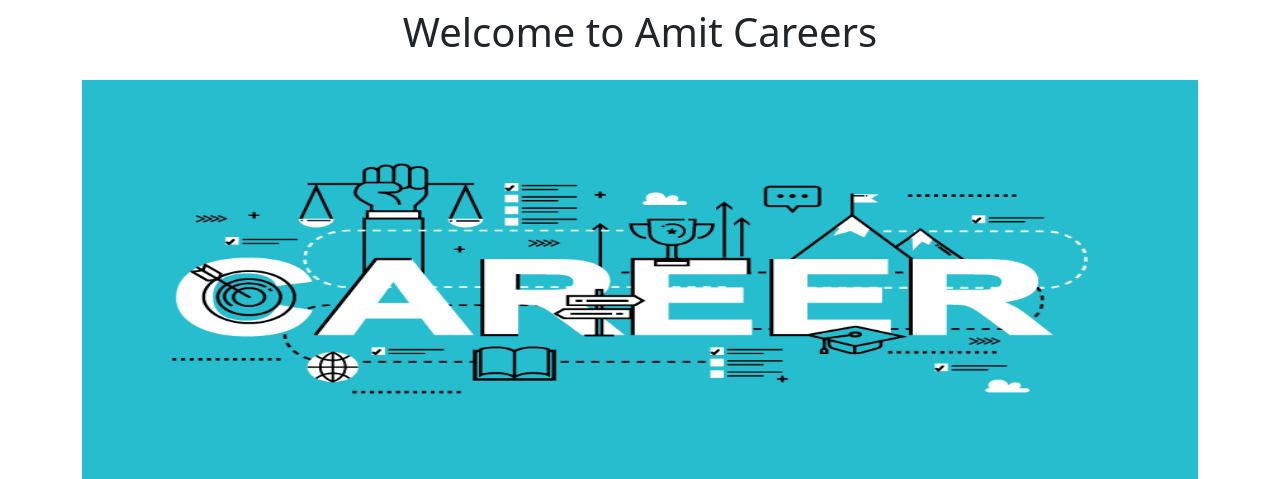
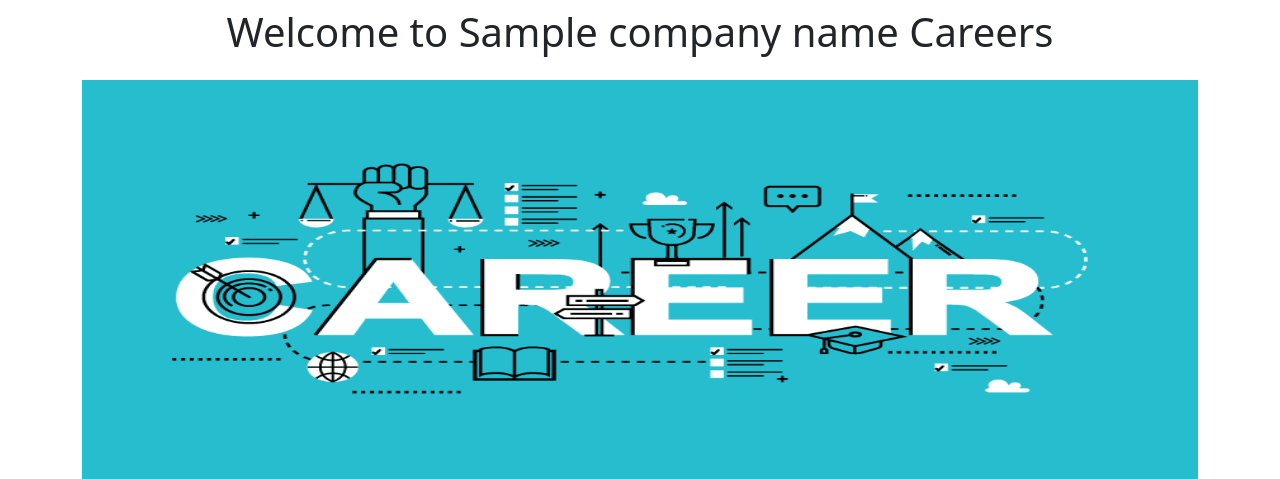
Before and after one commit to sarkeramit2092/flask-web-app, a Flask app: template templates/home.html in a window 1280 px wide. Shown: the top 479 px of the page. Run offline with Flask 3, Linux system fonts and the light colour scheme; the template is opened without the code that fills it: most values are stand-ins (such as "Sample title", 1, 10 or a date in 2020).

Commit message:
update app.py

```diff
--- a/app.py
+++ b/app.py
@@ -32,7 +32,7 @@ JOBS = [
 
 @app.route("/")
 def hello_world():
-  return render_template("home.html", jobs=JOBS)
+  return render_template("home.html", jobs=JOBS, company_name="Amit")
 
 
 if __name__ == "__main__":
--- a/templates/home.html
+++ b/templates/home.html
@@ -16,7 +16,7 @@
 </head>
   <body>
     <div class="container">
-      <h1 class="text-center mt-2 mb-4">Welcome to Amit Careers</h1>
+      <h1 class="text-center mt-2 mb-4">Welcome to {{company_name}} Careers</h1>
 
       <img class="img-fluid" id="banner" src="https://2e33b9ca-9646-4cde-b206-4324b5ebd328-00-2m2bmzv665oiy.pike.replit.dev/static/career.png" height="320" alt="Header Image">
 
```
